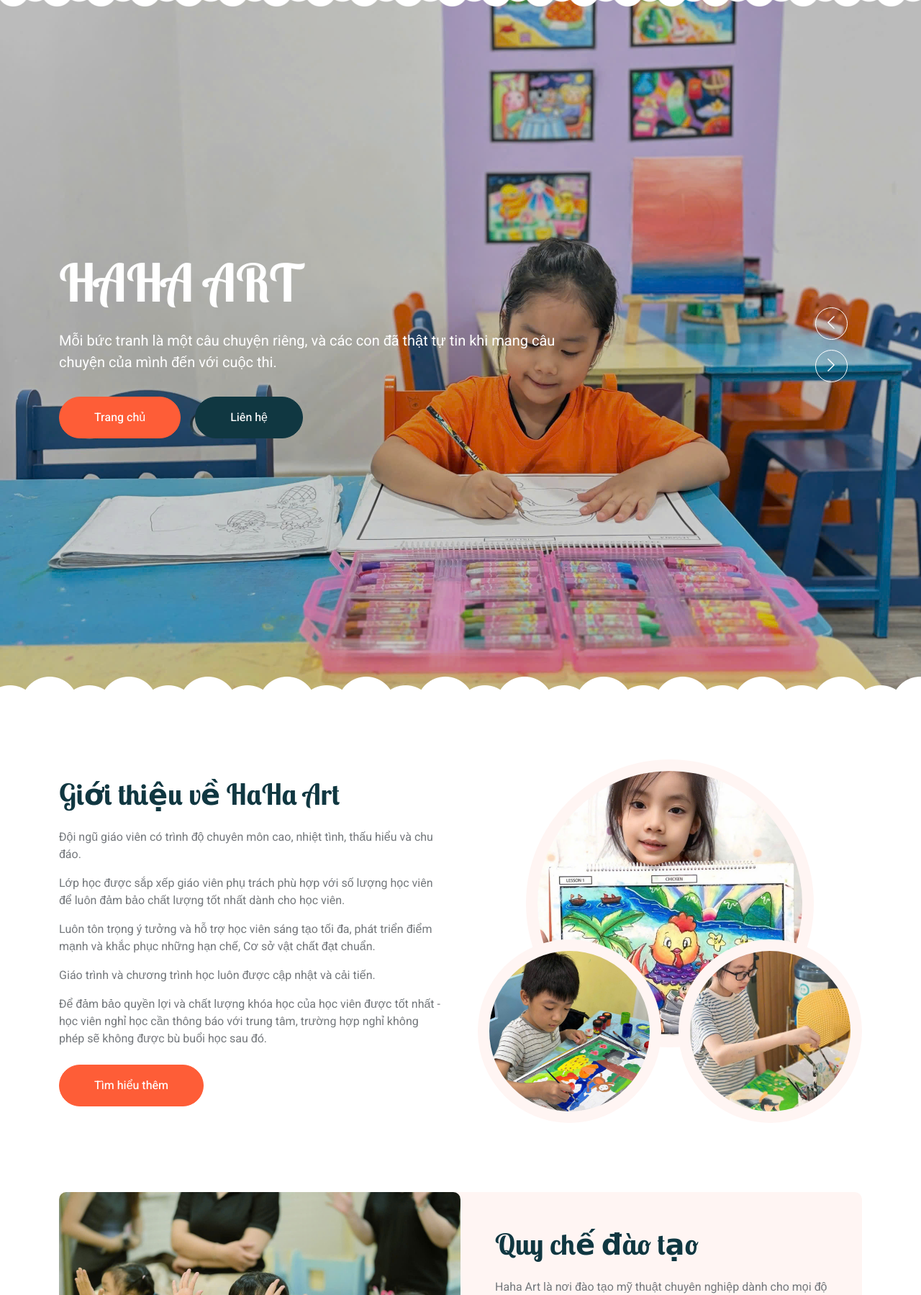
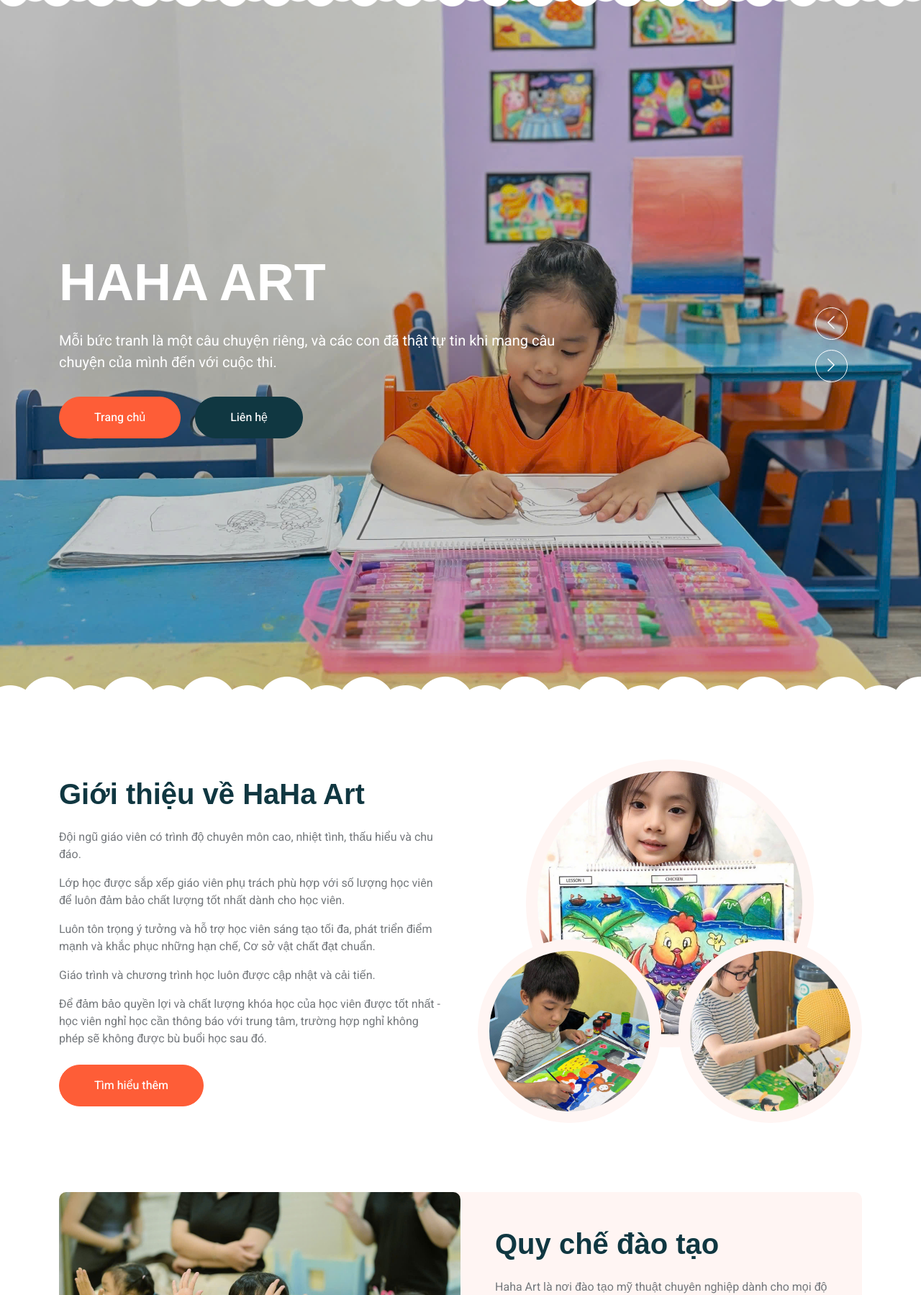
Before and after one commit to HoangSama213/haha_art, a Django app: page / in a window 1280 px wide. Shown: the part 131-1930 px from the top of the page at 72% size. Run offline with Django 5.2, Linux system fonts and the light colour scheme; data comes from the database, SQL or seed files in the repository; some libraries are stand-ins or nearby versions.

Commit message:
sua font chu

```diff
--- a/static/css/style.css
+++ b/static/css/style.css
@@ -85,7 +85,7 @@ h4,
 .display-4,
 .display-5,
 .display-6 {
-    font-family: 'Lobster Two', cursive;
+    font-family: 'Lexend', sans-serif;
     font-weight: 700;
 }
 
@@ -517,13 +517,13 @@ body {
     border-radius: 15px;
     overflow: hidden;
     transition: 0.3s;
-    box-shadow: 0 8px 20px rgba(0,0,0,0.08);
+    box-shadow: 0 8px 20px rgba(0, 0, 0, 0.08);
     border-radius: 30px;
 }
 
 .art-card:hover {
     transform: translateY(-8px);
-    box-shadow: 0 20px 40px rgba(0,0,0,0.2);
+    box-shadow: 0 20px 40px rgba(0, 0, 0, 0.2);
     border: 0.5px solid #FE5D37;
 }
 
@@ -554,7 +554,7 @@ body {
     position: fixed;
     z-index: 9999;
     inset: 0;
-    background: rgba(0,0,0,0.85);
+    background: rgba(0, 0, 0, 0.85);
     justify-content: center;
     align-items: center;
 }
```
